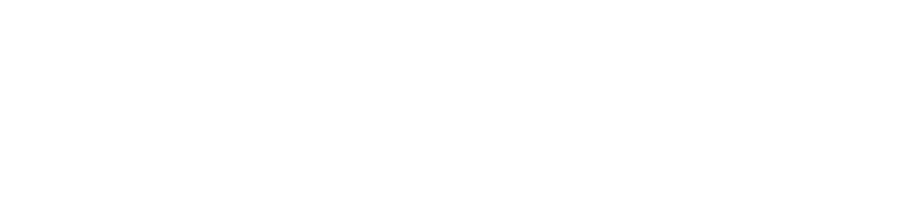
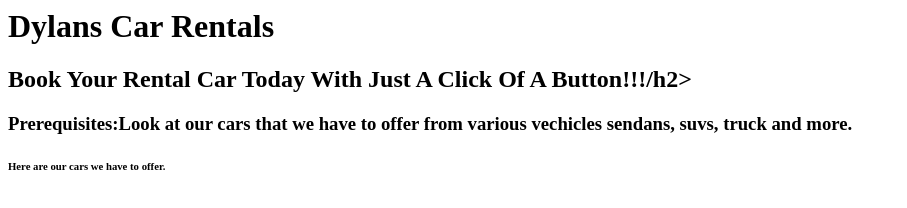
Before and after one commit to Dylan2374/dylancerisier.github.io, a plain HTML site: page index.html in a window 1280 px wide. Shown: the whole page, without its empty margins (0-907 px from the left). Drawn offline with Linux system fonts and the light colour scheme.

Commit message:
Update index.html

```diff
--- a/index.html
+++ b/index.html
@@ -1,7 +1,17 @@
- <!DOCTYPE HTML>
- <html lang="en">
- <head>
- <meta charset="utf-8">
- <title> Dylans Rental Services</title>
- </head>
- <head>
+ <html>
+
+	<head>
+		<title> Dylans Car Rentals</title>
+
+	</head>
+
+
+
+	<body>
+		<h1> Dylans Car Rentals </h1>
+
+		<h2> Book Your Rental Car Today With Just A Click Of A Button!!!/h2>
+
+		<h3>Prerequisites:Look at our cars that we have to offer from various vechicles sendans, suvs, truck and more.</h3>
+
+		<h6> Here are our cars we have to offer.</h6>
```
